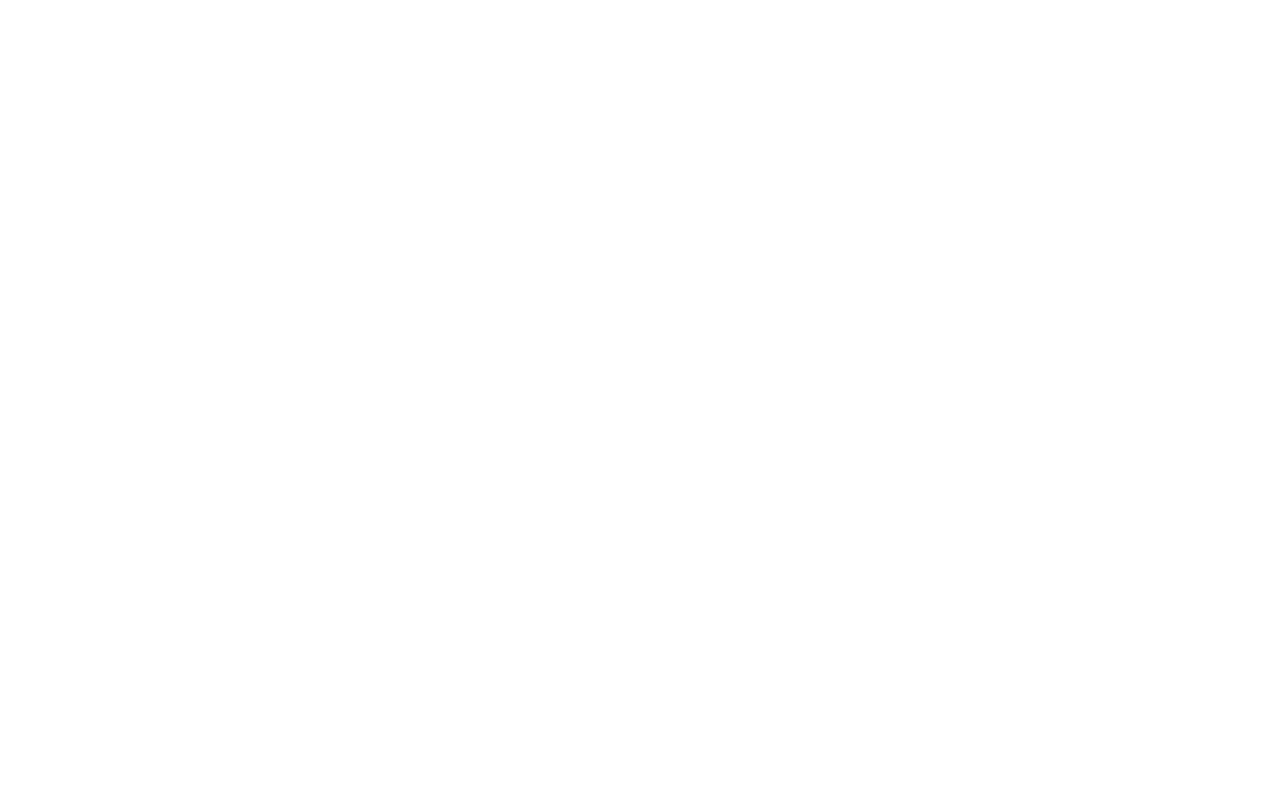
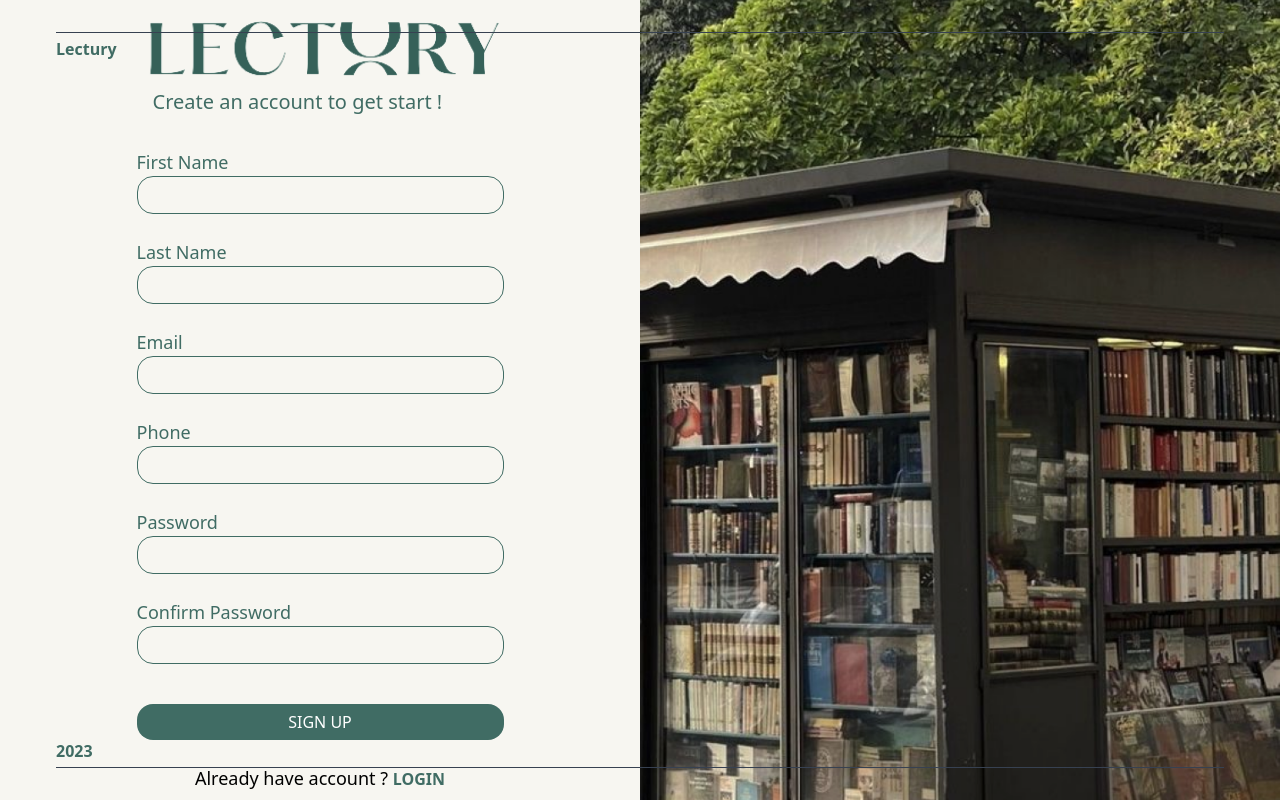
Before and after one commit to wannasafah/Lectury, a React (Vite) app: page /signup in a window 1280 px wide. Before the commit this address had no page. Built offline with nearby package versions, Linux system fonts and the light colour scheme.

Commit message:
add Auth

```diff
--- a/package.json
+++ b/package.json
@@ -9,6 +9,7 @@
     "preview": "vite preview"
   },
   "dependencies": {
+    "axios": "^1.4.0",
     "react": "^18.2.0",
     "react-dom": "^18.2.0",
     "react-router-dom": "^6.10.0"
--- /dev/null
+++ b/path.jsx
@@ -0,0 +1 @@
+export default "https://q9es1866q5.execute-api.us-east-1.amazonaws.com/lectury";
--- a/src/App.jsx
+++ b/src/App.jsx
@@ -5,16 +5,17 @@
 import Register from './screen/Register'
 import GetStart from './screen/GetStart'
 import Profile from './screen/Profile'
+import { RequireAuth } from './auth/RequireAuth'
 
 function App() {
   return (
     <BrowserRouter>
       <Routes>
-        <Route path='/' element={<Home />} />
+        <Route path='/' element={<RequireAuth><Home /></RequireAuth>} />
         <Route path='/getstart' element={<GetStart />} />
         <Route path='/login' element={<Login />} />
-        <Route path='/register' element={<Register />} />
-        <Route path='/profile' element={<Profile />} />
+        <Route path='/signup' element={<Register />} />
+        <Route path='/profile' element={<RequireAuth><Profile /></RequireAuth>} />
       </Routes>
     </BrowserRouter>
   )
--- /dev/null
+++ b/src/auth/RequireAuth.jsx
@@ -0,0 +1,9 @@
+import { Navigate } from "react-router-dom";
+
+export const RequireAuth = ({children}) =>{
+    // console.log(1);
+    if(!localStorage.getItem('userid')){
+        return <Navigate to="/login" />
+    }
+    return children;
+}
--- a/src/screen/Login.jsx
+++ b/src/screen/Login.jsx
@@ -1,10 +1,30 @@
 import React, { useState } from "react";
 import Bookimg from "../assets/image/book-login.png";
 import Logo from "../assets/image/logo-darkgreen.png";
+import { Link } from "react-router-dom";
+import axios from "axios";
+import path from "../../path";
+import { useNavigate } from "react-router-dom";
 
 function Login() {
   const [email, setEmail] = useState("");
   const [password, setPassword] = useState("");
+  const router = useNavigate();
+
+  function LoginFunction() {
+    axios
+      .post(`${path}/user`, {
+        email: email,
+        password: password,
+      })
+      .then((res) => {
+        if (res.data.length != 0) {
+          localStorage.setItem("userid", res.data);
+          router("/");
+        }
+      })
+      .catch();
+  }
 
   return (
     <div className=" flex bg-[#F7F6F1] h-screen">
@@ -36,7 +56,7 @@
               className=" border border-[#406C64] rounded-2xl bg-transparent mb-6 px-4 py-1.5"
               style={{}}
               onChange={(event) => {
-                setEmail(event.target.value)
+                setEmail(event.target.value);
               }}
             />
 
@@ -46,23 +66,24 @@
               type="password"
               className=" border border-[#406C64] rounded-2xl bg-transparent mb-16 px-4 py-1.5"
               onChange={(event) => {
-                setPassword(event.target.value)
+                setPassword(event.target.value);
               }}
             />
 
             {/* button */}
-            <button className=" bg-[#406C64] rounded-2xl text-[#ffff] mb-6 py-1.5">
+            <button
+              className=" bg-[#406C64] rounded-2xl text-[#ffff] mb-6 py-1.5"
+              onClick={() => {
+                LoginFunction();
+              }}
+            >
               LOGIN
             </button>
             <div className="text-center">
               <span className="text-lg">Don’t have an account? </span>
-              <a
-                href="/register"
-                to=""
-                className="text-[#406C64] font-semibold"
-              >
+              <Link to="/signup" className="text-[#406C64] font-semibold">
                 SIGN UP
-              </a>
+              </Link>
             </div>
           </div>
         </div>
--- a/src/screen/Register.jsx
+++ b/src/screen/Register.jsx
@@ -1,13 +1,35 @@
-import React from "react";
+import React, { useState } from "react";
 import Bookimg from "../assets/image/book-login.png";
 import Logo from "../assets/image/logo-darkgreen.png";
+import { useNavigate } from "react-router-dom";
+import { Link } from "react-router-dom";
 
 function Register() {
-  const [name, setName] = useState("");
+  const [firstname, setFirstname] = useState("");
+  const [lastname, setLastname] = useState("");
   const [email, setEmail] = useState("");
   const [phone, setPhone] = useState("");
   const [password1, setPassword1] = useState("");
   const [password2, setPassword2] = useState("");
+
+  function SignupFunction() {
+    axios
+      .put(`${path}/user`, {
+        firstname: firstname,
+        lastname: lastname,
+        email: email,
+        phone: phone,
+        password1: password1,
+        password2: password2,
+      })
+      .then((res) => {
+        if (res.data.length != 0) {
+          localStorage.setItem("userid", res.data);
+          router("/login");
+        }
+      })
+      .catch();
+  }
 
   return (
     <div className=" flex bg-[#F7F6F1] h-screen">
@@ -21,19 +43,27 @@
         {/* Logo */}
         <div className="GroupForm">
           <img src={Logo} alt="" />
-          <p className=" text-[#406C64] text-xl ml-4 mb-10">
+          <p className=" text-[#406C64] text-xl ml-4 mb-8">
             Create an account to get start !
           </p>
 
           {/* input */}
           <div className=" flex flex-col">
             {/* name */}
-            <p className="text-[#406C64] text-lg">Name</p>
+            <p className="text-[#406C64] text-lg">First Name</p>
             <input
               type="text"
               className=" border border-[#406C64] rounded-2xl bg-transparent mb-6 px-4 py-1.5"
               onChange={(event) => {
-                setName(event.target.value)
+                setFirstname(event.target.value);
+              }}
+            />
+            <p className="text-[#406C64] text-lg">Last Name</p>
+            <input
+              type="text"
+              className=" border border-[#406C64] rounded-2xl bg-transparent mb-6 px-4 py-1.5"
+              onChange={(event) => {
+                setLastname(event.target.value);
               }}
             />
             {/* email */}
@@ -42,7 +72,7 @@
               type="text"
               className=" border border-[#406C64] rounded-2xl bg-transparent mb-6 px-4 py-1.5"
               onChange={(event) => {
-                setEmail(event.target.value)
+                setEmail(event.target.value);
               }}
             />
             {/* phone */}
@@ -51,7 +81,7 @@
               type="phone"
               className=" border border-[#406C64] rounded-2xl bg-transparent mb-6 px-4 py-1.5"
               onChange={(event) => {
-                setPhone(event.target.value)
+                setPhone(event.target.value);
               }}
             />
             {/* password */}
@@ -60,28 +90,33 @@
               type="password"
               className=" border border-[#406C64] rounded-2xl bg-transparent mb-6 px-4 py-1.5"
               onChange={(event) => {
-                setPassword1(event.target.value)
+                setPassword1(event.target.value);
               }}
             />
             {/*Confirm password */}
             <p className="text-[#406C64] text-lg">Confirm Password</p>
             <input
               type="password"
-              className=" border border-[#406C64] rounded-2xl bg-transparent mb-16 px-4 py-1.5"
+              className=" border border-[#406C64] rounded-2xl bg-transparent mb-10 px-4 py-1.5"
               onChange={(event) => {
-                setPassword2(event.target.value)
+                setPassword2(event.target.value);
               }}
             />
 
             {/* button */}
-            <button className=" bg-[#406C64] rounded-2xl text-[#ffff] mb-6 py-1.5">
-              Register
+            <button
+              className=" bg-[#406C64] rounded-2xl text-[#ffff] mb-6 py-1.5"
+              onClick={() => {
+                SignupFunction();
+              }}
+            >
+              SIGN UP
             </button>
             <div className="text-center">
               <span className="text-lg">Already have account ? </span>
-              <a href="/login" to="" className="text-[#406C64] font-semibold">
+              <Link to="/login" className="text-[#406C64] font-semibold">
                 LOGIN
-              </a>
+              </Link>
             </div>
           </div>
         </div>
```
Also changed, not shown: 1 other file (tests, documents, lock files or other folders).
